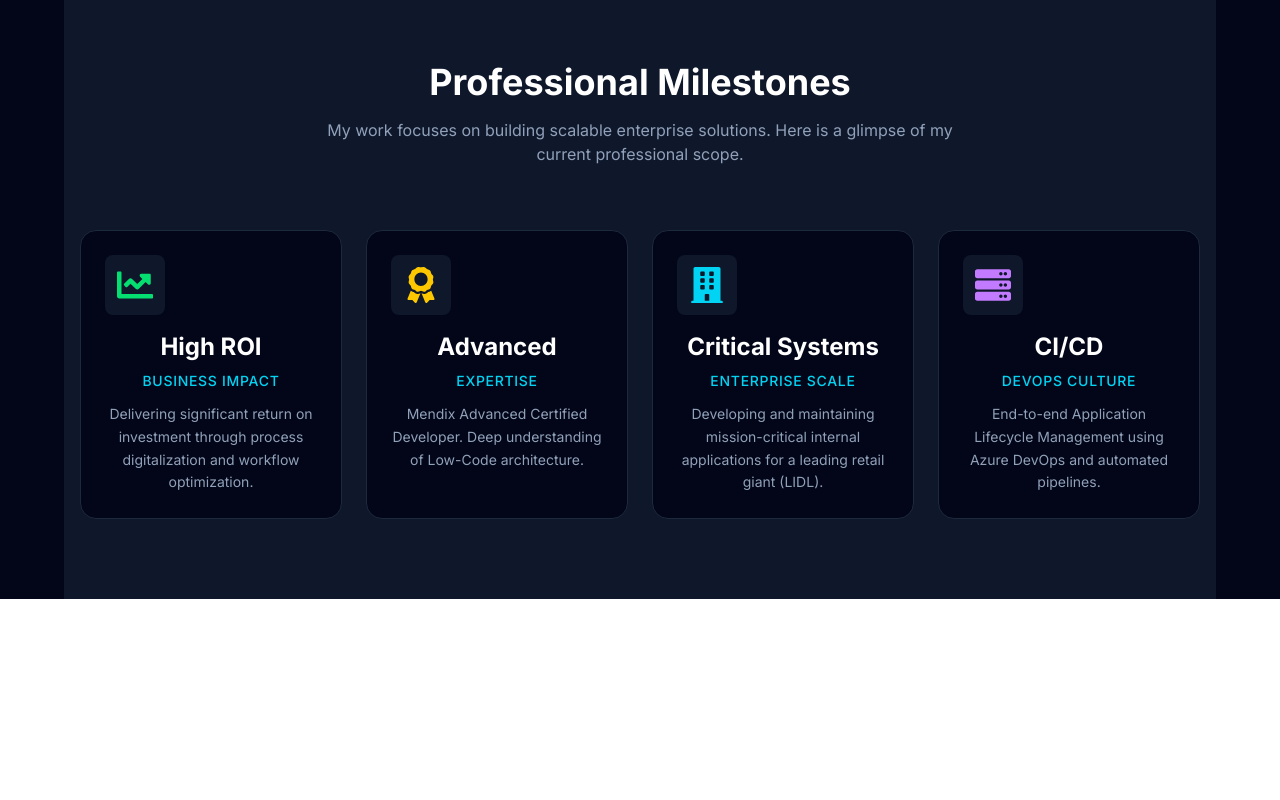
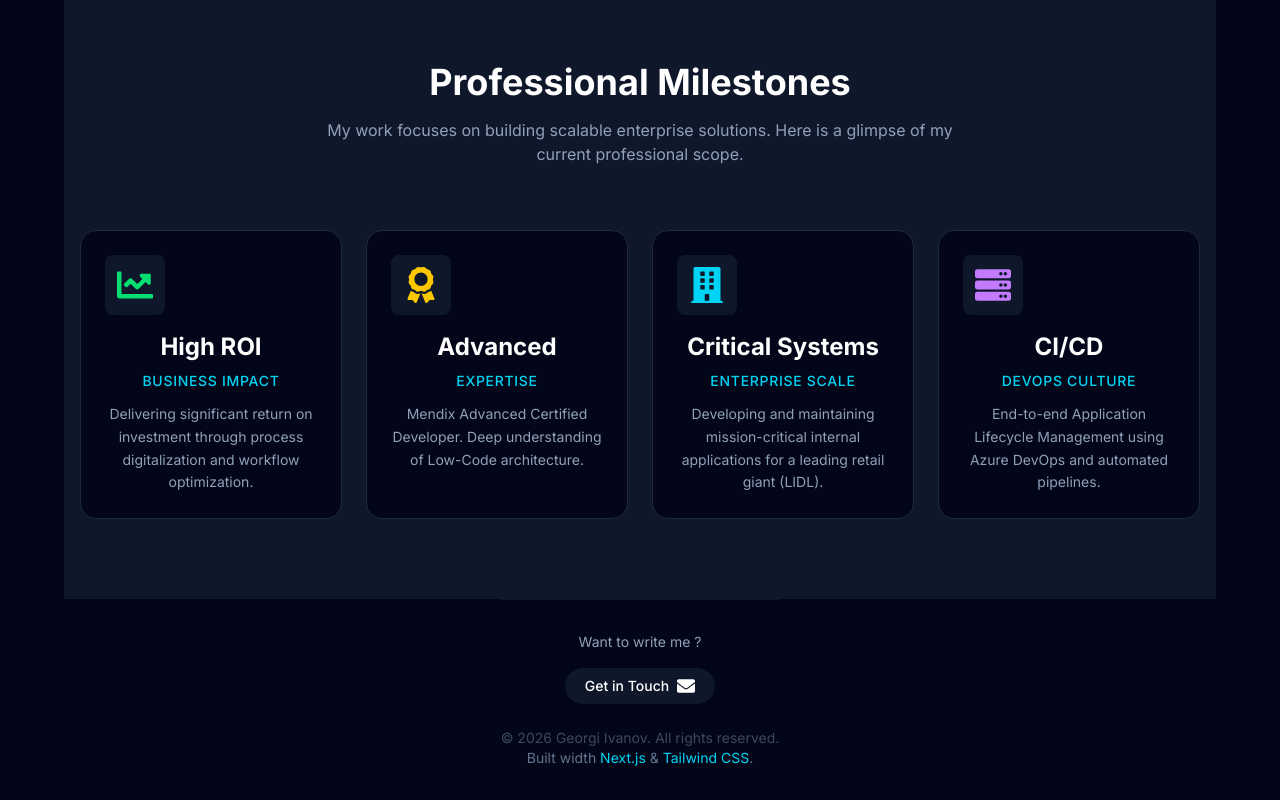
Before and after one commit to georgiivanov0597/portfolio, a Next.js app: page / in a window 1280 px wide. Shown: the part 966-1766 px from the top of the page. Before the commit the page ends 1565 px from the top, so only its background shows below. Built offline with nearby package versions, Linux system fonts and the light colour scheme.

Commit message:
Add footer with contact and dynamic year

```diff
--- /dev/null
+++ b/src/app/components/Footer.js
@@ -0,0 +1,33 @@
+import { FaEnvelope } from "react-icons/fa";
+
+export default function Footer() {
+  return (
+    <footer className="py-8 bg-slate-950 text-center text-slate-500 text-sm border-t border-slate-900">
+
+      <div className="flex flex-col items-center gap-4 mb-6">
+
+        <p className="text-slate-400">
+          Want to write me ?
+        </p>
+
+        <a
+          href="mailto:georgi.ivanov0597@gmail.com"
+          className="flex items-center gap-2 px-5 py-2 rounded-full bg-slate-900 text-white hover:bg-cyan-500 hover:text-slate-950 transition duration-300 group"
+        >
+          <span className="font-medium">Get in Touch</span>
+
+          <FaEnvelope className="text-lg group-hover:-rotate-12 transition-transform" />
+        </a>
+
+      </div>
+
+      <p className="opacity-60">
+        &copy; {new Date().getFullYear()} Georgi Ivanov. All rights reserved.
+      </p>
+      <p>
+        Built width <span className="text-cyan-400">Next.js</span> & <span className="text-cyan-400">Tailwind CSS</span>.
+      </p>
+
+    </footer>
+  );
+}
--- a/src/app/page.js
+++ b/src/app/page.js
@@ -1,6 +1,7 @@
 import { FaGithub, FaLinkedin } from "react-icons/fa";
 import TechStack from "./components/TechStack";
 import Achievements from "./components/Achievements";
+import Footer from "./components/Footer";
 
 export default function Home() {
   return (
@@ -50,6 +51,8 @@ export default function Home() {
       <TechStack />
 
       <Achievements />
+
+      <Footer />
     </main>
   );
 }
```
